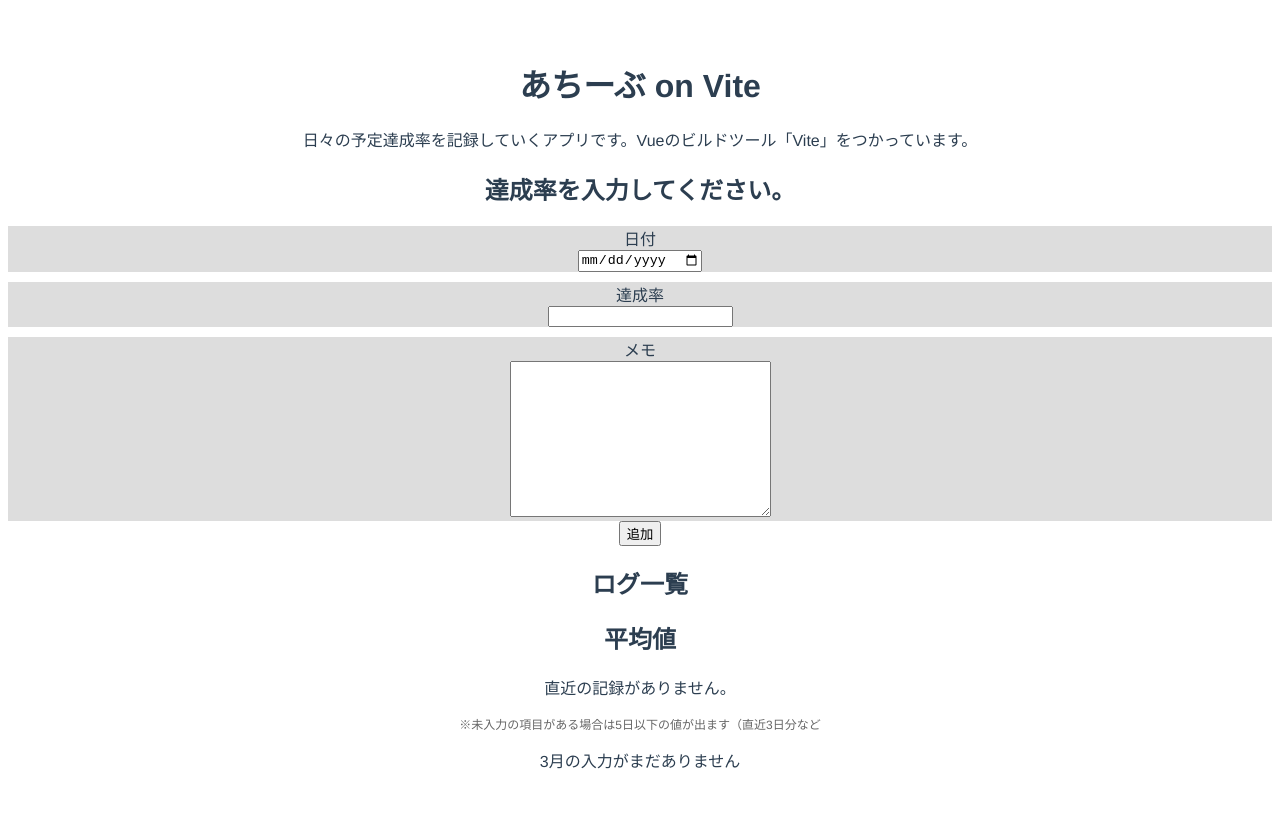
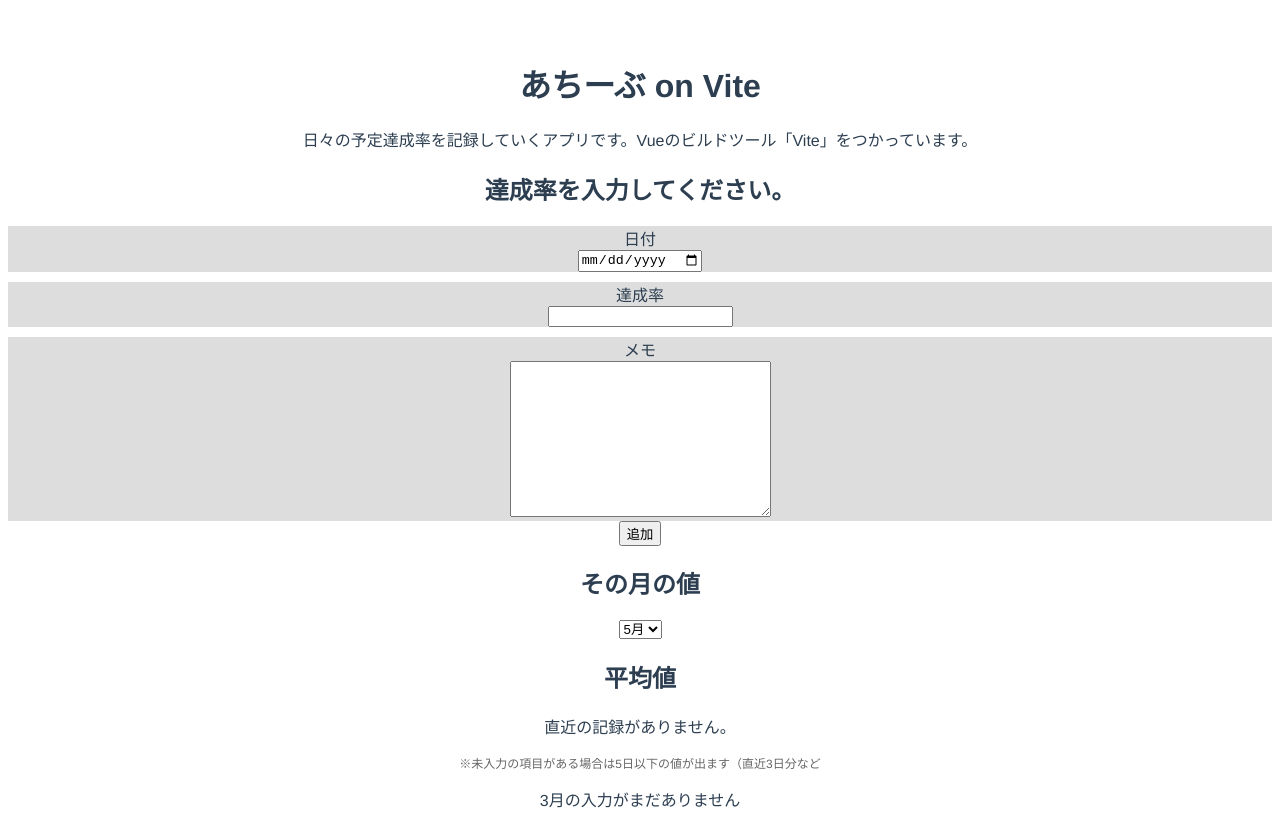
Before and after one commit to dorara-m/achieve, a Vue app: page / in a window 1280 px wide. Before the commit the page ends 800 px from the top, so only its background shows below. Built offline with nearby package versions, Linux system fonts and the light colour scheme.

Commit message:
mod: [月ごと表示] 途中

```diff
--- a/src/components/LogArea.vue
+++ b/src/components/LogArea.vue
@@ -1,5 +1,11 @@
 <template>
-  <h2>ログ一覧</h2>
+  <h2>その月の値</h2>
+  <div class="filter">
+    <select name="" id="">
+      <option value="5月">5月</option>
+      <option value="6月">6月</option>
+    </select>
+  </div>
   <ul>
     <LogItem v-for="(item,index) in val"
       :key="index"
```
Also changed, not shown: 1 other file (tests, documents, lock files or other folders).
